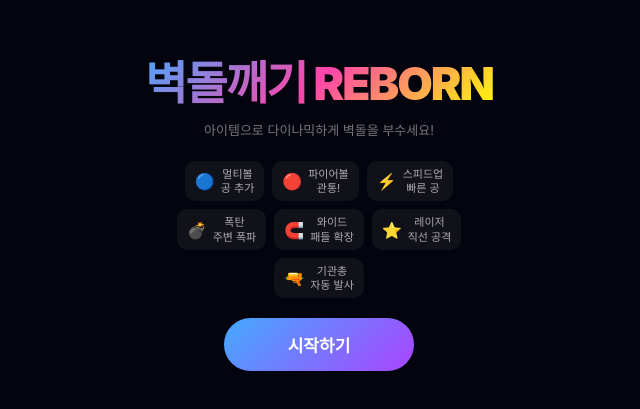
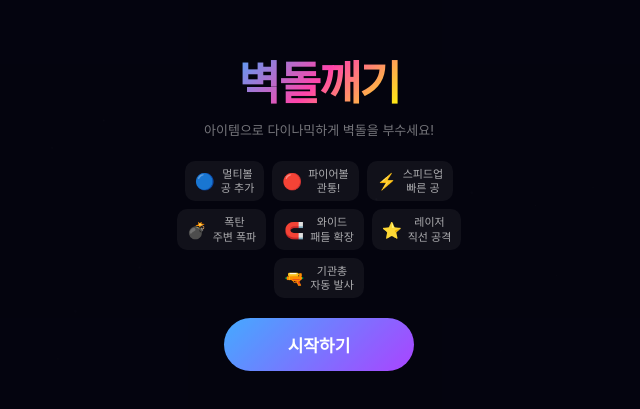
Before and after one commit to mindweaver74/brickblock, a plain HTML site: page index.html in a window 1280 px wide. Shown: the part 191-600 px from the top of the page, without its empty margins (321-961 px from the left). Drawn offline with Linux system fonts and the light colour scheme.

Commit message:
게임타이틀 변경
게임타이틀 변경

```diff
--- a/index.html
+++ b/index.html
@@ -50,7 +50,7 @@
 <div id="item-toast"></div>
 
 <div id="overlay">
-  <div class="ov-title">벽돌깨기 REBORN</div>
+  <div class="ov-title">벽돌깨기</div>
   <div class="ov-sub">아이템으로 다이나믹하게 벽돌을 부수세요!</div>
   <div class="item-guide">
     <div class="ig"><div class="ig-icon">🔵</div><div class="ig-text">멀티볼<br>공 추가</div></div>
```
